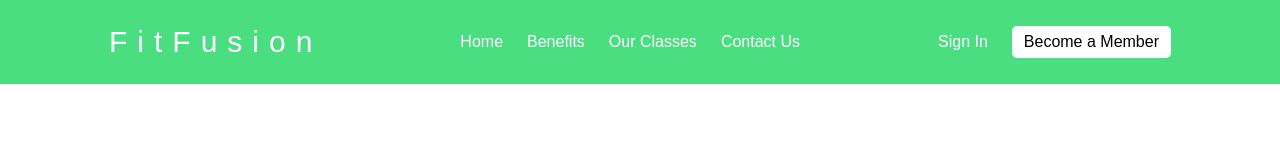
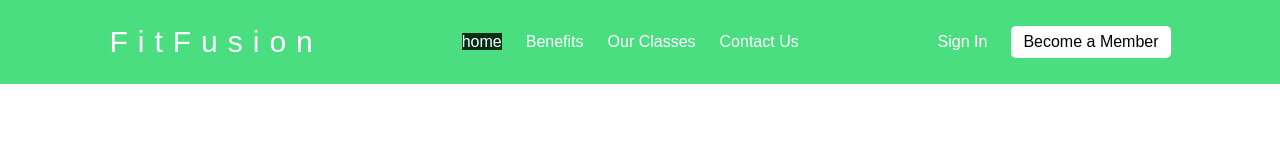
Before and after one commit to 808NV/FitFusion, a React (Vite) app: page / in a window 1280 px wide. Shown: the top 160 px of the page. Built offline with nearby package versions, Linux system fonts and the light colour scheme.

Commit message:
added dynamic page selection using AnchorLink functionality

```diff
--- a/src/App.tsx
+++ b/src/App.tsx
@@ -1,9 +1,14 @@
+import { useState } from "react";
 import Navbar from "./components/Navbar";
+import { SelectedPage } from "./utils/types";
 
 function App() {
+  const [selectedPage, setSelectedPage] = useState<SelectedPage>(
+    SelectedPage.Home
+  );
   return (
     <>
-      <Navbar />
+      <Navbar selectedPage={selectedPage} setSelectedPage={setSelectedPage} />
     </>
   );
 }
--- a/src/components/Links.tsx
+++ b/src/components/Links.tsx
@@ -1,13 +1,26 @@
+import { SelectedPage } from "@/utils/types";
 import AnchorLink from "react-anchor-link-smooth-scroll";
 
 type LinksProps = {
   page: string;
+  selectedPage: SelectedPage;
+  setSelectedPage: (value: SelectedPage) => void;
 };
 
-const Links = ({ page }: LinksProps) => {
+const Links = ({ page, selectedPage, setSelectedPage }: LinksProps) => {
+  const currentPage = page.toLowerCase().replace(/ /g, "") as SelectedPage;
+
   return (
-    <div>
-      <AnchorLink>{page}</AnchorLink>
+    <div className="cursor-pointer">
+      <AnchorLink
+        className={`${
+          selectedPage === currentPage ? "bg-green-950" : ""
+        } transition duration-500 hover:bg-green-500`}
+        href={`#${currentPage}`}
+        onClick={() => setSelectedPage(currentPage)}
+      >
+        {page}
+      </AnchorLink>
     </div>
   );
 };
--- a/src/components/Navbar.tsx
+++ b/src/components/Navbar.tsx
@@ -1,8 +1,15 @@
 import { Bars3Icon, XMarkIcon } from "@heroicons/react/24/solid";
 import useMediaQuery from "@/hooks/useMediaQuery";
 import { useState } from "react";
+import Links from "./Links";
+import { SelectedPage } from "@/utils/types";
 
-const Navbar = () => {
+type NavbarProps = {
+  selectedPage: SelectedPage;
+  setSelectedPage: (value: SelectedPage) => void;
+};
+
+const Navbar = ({ selectedPage, setSelectedPage }: NavbarProps) => {
   const isAboveMediumScreens = useMediaQuery("(min-width: 1060px)");
   const [toggleMenu, setToggleMenu] = useState<boolean>(false);
   return (
@@ -19,10 +26,26 @@ const Navbar = () => {
           <>
             {/* desktop version */}
             <div className="flex items-center gap-6 ">
-              <div>Home</div>
-              <div>Benefits</div>
-              <div>Our Classes</div>
-              <div>Contact Us</div>
+              <Links
+                page="home"
+                selectedPage={selectedPage}
+                setSelectedPage={setSelectedPage}
+              />
+              <Links
+                page="Benefits"
+                selectedPage={selectedPage}
+                setSelectedPage={setSelectedPage}
+              />
+              <Links
+                page="Our Classes"
+                selectedPage={selectedPage}
+                setSelectedPage={setSelectedPage}
+              />
+              <Links
+                page="Contact Us"
+                selectedPage={selectedPage}
+                setSelectedPage={setSelectedPage}
+              />
             </div>
             <div className="flex items-center gap-6">
               <div>Sign In</div>
@@ -47,10 +70,26 @@ const Navbar = () => {
           </div>
 
           <div className="flex flex-col items-center gap-6 ">
-            <div>Home</div>
-            <div>Benefits</div>
-            <div>Our Classes</div>
-            <div>Contact Us</div>
+            <Links
+              page="home"
+              selectedPage={selectedPage}
+              setSelectedPage={setSelectedPage}
+            />
+            <Links
+              page="Benefits"
+              selectedPage={selectedPage}
+              setSelectedPage={setSelectedPage}
+            />
+            <Links
+              page="Our Classes"
+              selectedPage={selectedPage}
+              setSelectedPage={setSelectedPage}
+            />
+            <Links
+              page="Contact Us"
+              selectedPage={selectedPage}
+              setSelectedPage={setSelectedPage}
+            />
           </div>
         </div>
       )}
--- /dev/null
+++ b/src/utils/types.ts
@@ -0,0 +1,6 @@
+export enum SelectedPage {
+  Home = "home",
+  Benefits = "benefits",
+  OurClasses = "ourclasses",
+  ContactUs = "contactus",
+}
```
